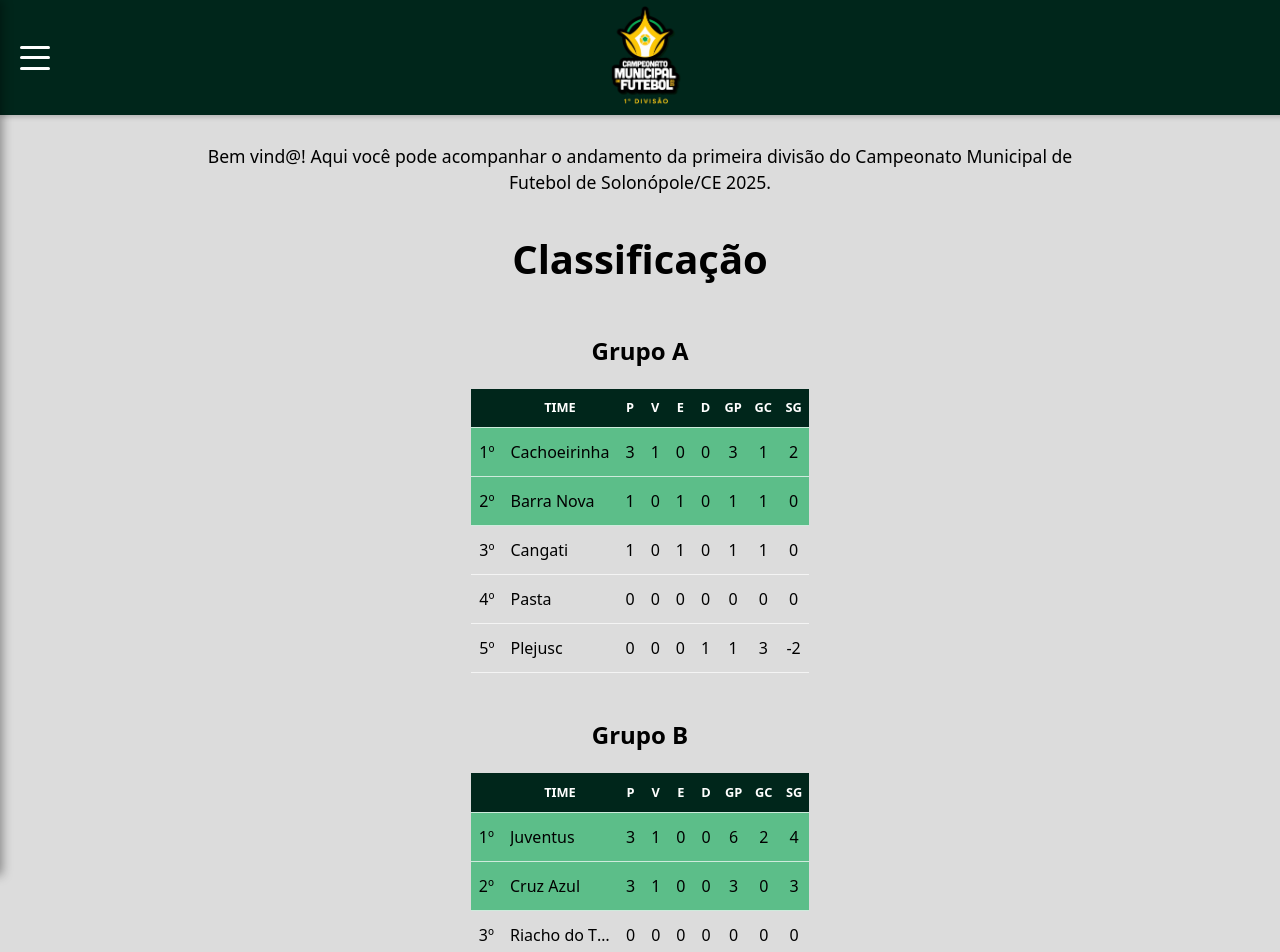
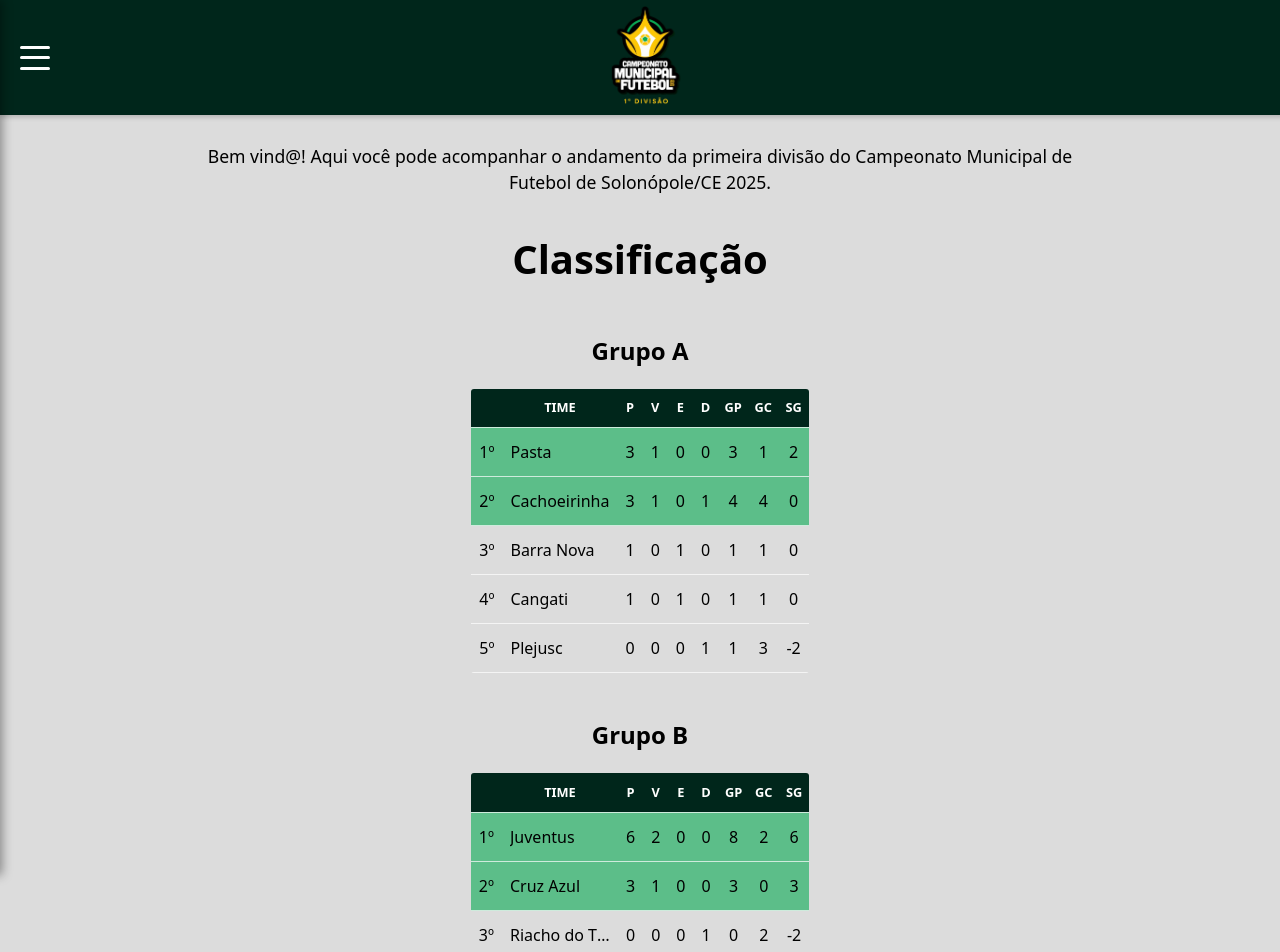
Before and after one commit to Senaias/futebol-solonopole-v0, a React (Vite) app: page / in a window 1280 px wide. Shown: the top 952 px of the page. Built offline with nearby package versions, Linux system fonts and the light colour scheme.

Commit message:
atualização na tabela

```diff
--- a/src/components/ClassificationTable.css
+++ b/src/components/ClassificationTable.css
@@ -13,6 +13,7 @@
 }
 
 .table-responsive {
+  border-radius: 3px;
   width: 100%;
   overflow-x: auto; /* Permite scroll horizontal em telas pequenas */
 }
@@ -29,7 +30,6 @@
   border-collapse: collapse; /* Remove espaçamento entre as células */
   text-align: center;
   color: black; /*var(--text-color); */
-
 }
 
 .classification-table th {
--- a/src/constants/games.ts
+++ b/src/constants/games.ts
@@ -1,14 +1,27 @@
 export const schedule = [
+  {
+    day: '12 de Outubro',
+    games: [
+      {
+        teamA: 'Assentamento',
+        teamB: 'Trem das Onze',
+        scoreA: null,
+        scoreB: null,
+      },
+      { teamA: 'Cangati', teamB: 'Plejusc', scoreA: null, scoreB: null },
+    ],
+  },
+
   {
     day: '11 de Outubro',
     games: [
       {
         teamA: 'Riacho do Tigre',
         teamB: 'Juventus',
-        scoreA: null,
-        scoreB: null,
+        scoreA: 0,
+        scoreB: 2,
       },
-      { teamA: 'Pasta', teamB: 'cachoeirinha', scoreA: null, scoreB: null },
+      { teamA: 'Pasta', teamB: 'cachoeirinha', scoreA: 3, scoreB: 1 },
     ],
   },
   {
--- a/src/pages/HomePage.jsx
+++ b/src/pages/HomePage.jsx
@@ -5,8 +5,8 @@ const groupATeams = [
   { id: 1, name: 'Barra Nova', P: 1, V: 0, E: 1, D: 0, GP: 1, GC: 1, SG: 0 },
   { id: 2, name: 'Cangati', P: 1, V: 0, E: 1, D: 0, GP: 1, GC: 1, SG: 0 },
   { id: 3, name: 'Plejusc', P: 0, V: 0, E: 0, D: 1, GP: 1, GC: 3, SG: -2 },
-  { id: 4, name: 'Cachoeirinha', P: 3, V: 1, E: 0, D: 0, GP: 3, GC: 1, SG: 2 },
-  { id: 5, name: 'Pasta', P: 0, V: 0, E: 0, D: 0, GP: 0, GC: 0, SG: 0 },
+  { id: 4, name: 'Cachoeirinha', P: 3, V: 1, E: 0, D: 1, GP: 4, GC: 4, SG: 0 },
+  { id: 5, name: 'Pasta', P: 3, V: 1, E: 0, D: 0, GP: 3, GC: 1, SG: 2 },
 ]
 
 const groupBTeams = [
@@ -33,17 +33,17 @@ const groupBTeams = [
     GC: 6,
     SG: -4,
   },
-  { id: 4, name: 'Juventus', P: 3, V: 1, E: 0, D: 0, GP: 6, GC: 2, SG: 4 },
+  { id: 4, name: 'Juventus', P: 6, V: 2, E: 0, D: 0, GP: 8, GC: 2, SG: 6 },
   {
     id: 5,
     name: 'Riacho do Tigre',
     P: 0,
     V: 0,
     E: 0,
-    D: 0,
+    D: 1,
     GP: 0,
-    GC: 0,
-    SG: 0,
+    GC: 2,
+    SG: -2,
   },
 ]
 
```
